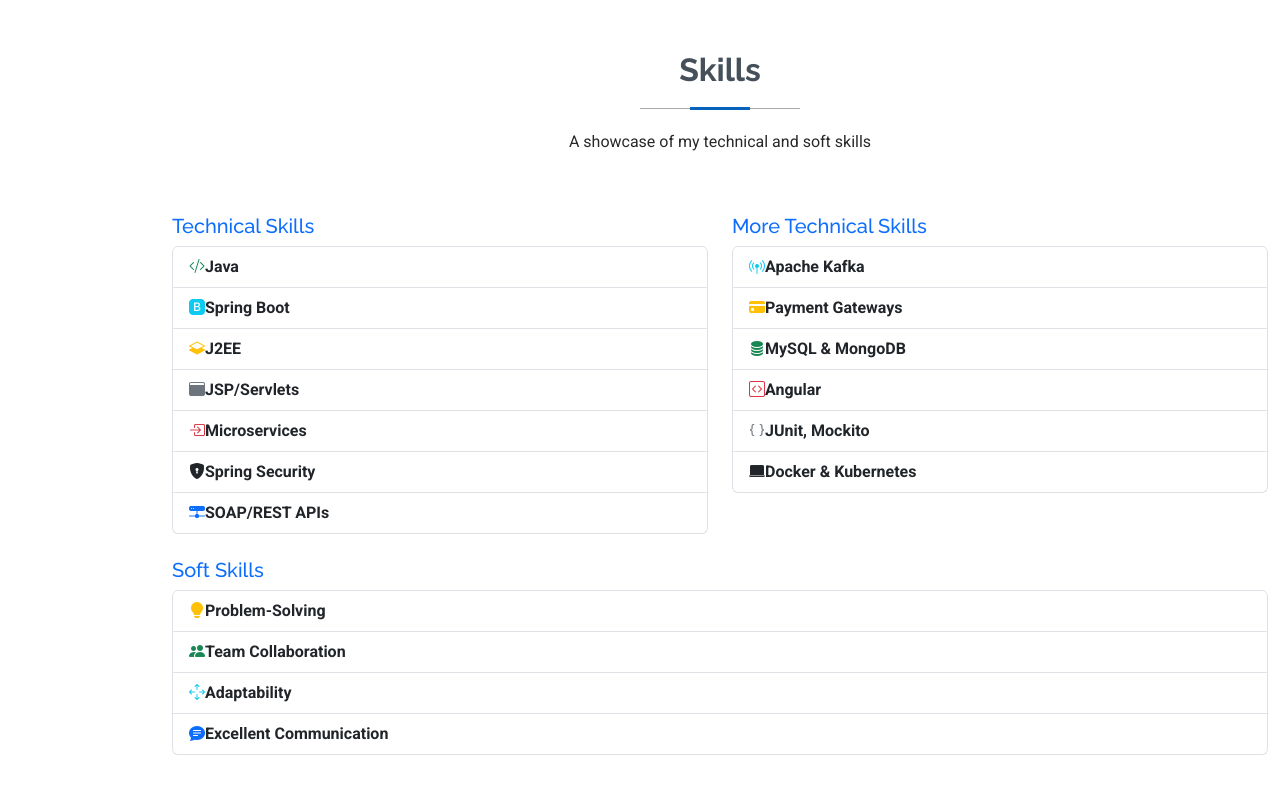
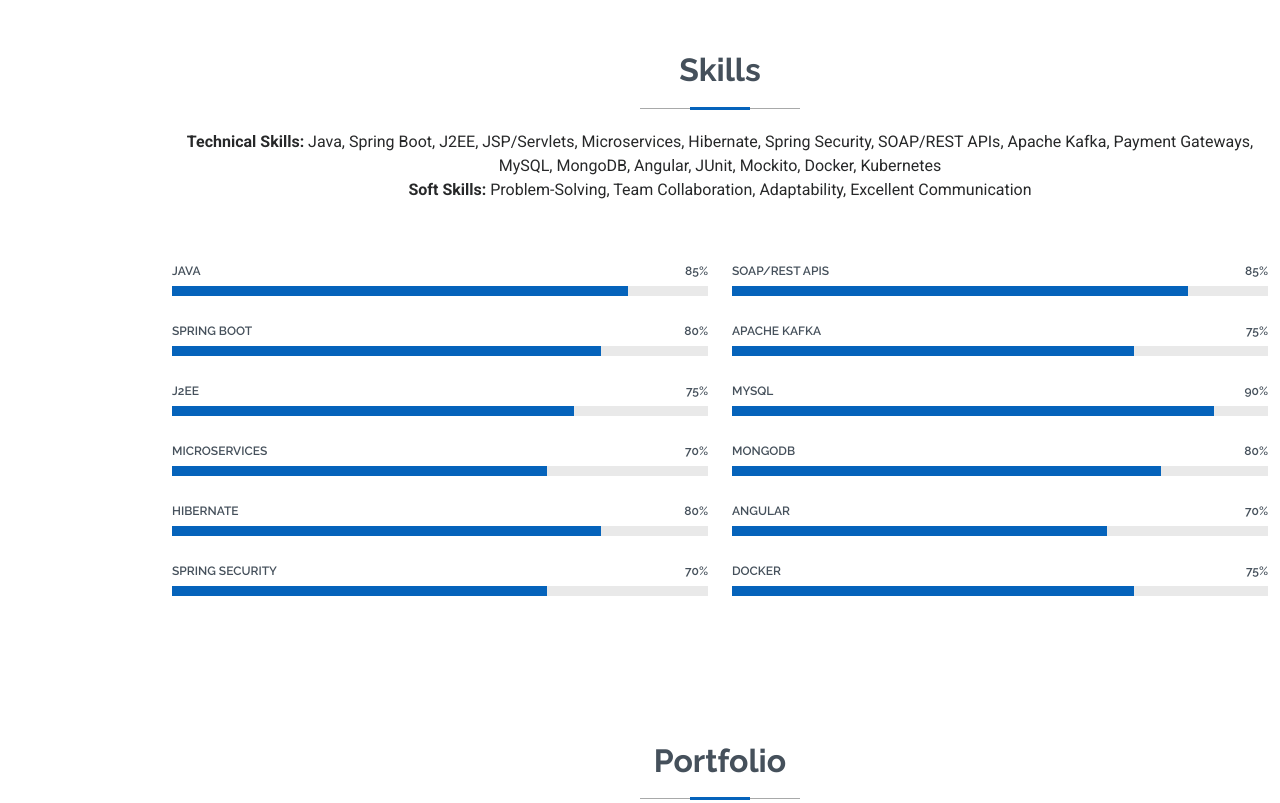
Before and after one commit to iamharshit27/Portfolio, a plain HTML site: page index.html in a window 1280 px wide. Shown: the part 1500-2303 px from the top of the page. Drawn offline with nearby package versions, Linux system fonts and the light colour scheme.

Commit message:
second commit

```diff
--- a/index.html
+++ b/index.html
@@ -41,8 +41,8 @@
       <ul>
         <li><a href="#hero" class="active"><i class="bi bi-house navicon"></i><span>Home</span></a></li>
         <li><a href="#about"><i class="bi bi-person navicon"></i><span>About</span></a></li>
+        <li><a href="#portfolio"><i class="bi bi-images navicon"></i><span>Portfolio</span></a></li>
         <li><a href="#resume"><i class="bi bi-file-earmark-text navicon"></i><span>Resume</span></a></li>
-        <li><a href="#portfolio"><i class="bi bi-images navicon"></i><span>Portfolio</span></a></li>
         <li><a href="#contact"><i class="bi bi-envelope navicon"></i><span>Contact</span></a></li>
       </ul>
     </nav>
@@ -66,7 +66,7 @@
               <a href="#"><i class="bi bi-twitter-x"></i></a>
               <a href="#"><i class="bi bi-facebook"></i></a>
               <a href="#"><i class="bi bi-instagram"></i></a>
-              <a href="#"><i class="bi bi-linkedin"></i></a>
+              <a href="https://www.linkedin.com/in/iamharshit27/"><i class="bi bi-linkedin"></i></a>
             </div>
           </div>
         </div>
@@ -90,7 +90,7 @@
 
         <div class="row gy-4 justify-content-center">
           <div class="col-lg-4">
-            <img src="assets/img/profile-img.jpg" class="img-fluid" alt="">
+            <img src="assets/img/img.jpg" class="img-fluid" alt="">
           </div>
           <div class="col-lg-8 content">
             <h2>Software Engineer &amp; Java Developer.</h2>
@@ -128,101 +128,9 @@
 
     </section><!-- /About Section -->
 
-    <!-- Skills Section -->
-    <section id="skills" class="skills section">
-
-      <!-- Section Title -->
-      <div class="container section-title" data-aos="fade-up">
-        <h2>Skills</h2>
-        <p>A showcase of my technical and soft skills</p>
-      </div><!-- End Section Title -->
-
-      <div class="container" data-aos="fade-up" data-aos-delay="100">
-        <div class="row skills-content">
-
-          <!-- Technical Skills -->
-          <div class="col-lg-6">
-            <h5 class="text-primary">Technical Skills</h5>
-            <div class="list-group">
-              <div class="list-group-item d-flex align-items-center">
-                <i class="bi bi-code-slash text-success mr-3"></i><strong>Java</strong>
-              </div>
-              <div class="list-group-item d-flex align-items-center">
-                <i class="bi bi-bootstrap-fill text-info mr-3"></i><strong>Spring Boot</strong>
-              </div>
-              <div class="list-group-item d-flex align-items-center">
-                <i class="bi bi-layers-half text-warning mr-3"></i><strong>J2EE</strong>
-              </div>
-              <div class="list-group-item d-flex align-items-center">
-                <i class="bi bi-window-dock text-secondary mr-3"></i><strong>JSP/Servlets</strong>
-              </div>
-              <div class="list-group-item d-flex align-items-center">
-                <i class="bi bi-box-arrow-in-right text-danger mr-3"></i><strong>Microservices</strong>
-              </div>
-              <div class="list-group-item d-flex align-items-center">
-                <i class="bi bi-shield-lock-fill text-dark mr-3"></i><strong>Spring Security</strong>
-              </div>
-              <div class="list-group-item d-flex align-items-center">
-                <i class="bi bi-hdd-network-fill text-primary mr-3"></i><strong>SOAP/REST APIs</strong>
-              </div>
-            </div>
-          </div>
-
-          <!-- Additional Technical Skills -->
-          <div class="col-lg-6">
-            <h5 class="text-primary">More Technical Skills</h5>
-            <div class="list-group">
-              <div class="list-group-item d-flex align-items-center">
-                <i class="bi bi-broadcast-pin text-info mr-3"></i><strong>Apache Kafka</strong>
-              </div>
-              <div class="list-group-item d-flex align-items-center">
-                <i class="bi bi-credit-card-fill text-warning mr-3"></i><strong>Payment Gateways</strong>
-              </div>
-              <div class="list-group-item d-flex align-items-center">
-                <i class="bi bi-database-fill text-success mr-3"></i><strong>MySQL & MongoDB</strong>
-              </div>
-              <div class="list-group-item d-flex align-items-center">
-                <i class="bi bi-code-square text-danger mr-3"></i><strong>Angular</strong>
-              </div>
-              <div class="list-group-item d-flex align-items-center">
-                <i class="bi bi-braces text-secondary mr-3"></i><strong>JUnit, Mockito</strong>
-              </div>
-              <div class="list-group-item d-flex align-items-center">
-                <i class="bi bi-laptop-fill text-dark mr-3"></i><strong>Docker & Kubernetes</strong>
-              </div>
-            </div>
-          </div>
-
-        </div>
-
-        <div class="row mt-4 skills-content">
-          <!-- Soft Skills -->
-          <div class="col-lg-12">
-            <h5 class="text-primary">Soft Skills</h5>
-            <div class="list-group">
-              <div class="list-group-item d-flex align-items-center">
-                <i class="bi bi-lightbulb-fill text-warning mr-3"></i><strong>Problem-Solving</strong>
-              </div>
-              <div class="list-group-item d-flex align-items-center">
-                <i class="bi bi-people-fill text-success mr-3"></i><strong>Team Collaboration</strong>
-              </div>
-              <div class="list-group-item d-flex align-items-center">
-                <i class="bi bi-arrows-move text-info mr-3"></i><strong>Adaptability</strong>
-              </div>
-              <div class="list-group-item d-flex align-items-center">
-                <i class="bi bi-chat-text-fill text-primary mr-3"></i><strong>Excellent Communication</strong>
-              </div>
-            </div>
-          </div>
-        </div>
-
-      </div>
-    </section><!-- /Skills Section -->
-
     <!-- Add Bootstrap icons -->
     <link rel="stylesheet"
       href="https://cdnjs.cloudflare.com/ajax/libs/bootstrap-icons/1.5.0/font/bootstrap-icons.min.css">
-
 
 
     <!-- Skills Section -->
@@ -231,7 +139,10 @@
       <!-- Section Title -->
       <div class="container section-title" data-aos="fade-up">
         <h2>Skills</h2>
-        <p>Necessitatibus eius consequatur ex aliquid fuga eum quidem sint consectetur velit</p>
+        <p><strong>Technical Skills:</strong> Java, Spring Boot, J2EE, JSP/Servlets, Microservices, Hibernate, Spring
+          Security, SOAP/REST APIs, Apache Kafka, Payment Gateways, MySQL, MongoDB, Angular, JUnit, Mockito, Docker,
+          Kubernetes</p>
+        <p><strong>Soft Skills:</strong> Problem-Solving, Team Collaboration, Adaptability, Excellent Communication</p>
       </div><!-- End Section Title -->
 
       <div class="container" data-aos="fade-up" data-aos-delay="100">
@@ -241,25 +152,49 @@
           <div class="col-lg-6">
 
             <div class="progress">
-              <span class="skill"><span>HTML</span> <i class="val">100%</i></span>
+              <span class="skill"><span>Java</span> <i class="val">85%</i></span>
               <div class="progress-bar-wrap">
-                <div class="progress-bar" role="progressbar" aria-valuenow="100" aria-valuemin="0" aria-valuemax="100">
+                <div class="progress-bar" role="progressbar" aria-valuenow="85" aria-valuemin="0" aria-valuemax="100">
                 </div>
               </div>
             </div><!-- End Skills Item -->
 
             <div class="progress">
-              <span class="skill"><span>CSS</span> <i class="val">90%</i></span>
+              <span class="skill"><span>Spring Boot</span> <i class="val">80%</i></span>
               <div class="progress-bar-wrap">
-                <div class="progress-bar" role="progressbar" aria-valuenow="90" aria-valuemin="0" aria-valuemax="100">
+                <div class="progress-bar" role="progressbar" aria-valuenow="80" aria-valuemin="0" aria-valuemax="100">
                 </div>
               </div>
             </div><!-- End Skills Item -->
 
             <div class="progress">
-              <span class="skill"><span>JavaScript</span> <i class="val">75%</i></span>
+              <span class="skill"><span>J2EE</span> <i class="val">75%</i></span>
               <div class="progress-bar-wrap">
                 <div class="progress-bar" role="progressbar" aria-valuenow="75" aria-valuemin="0" aria-valuemax="100">
+                </div>
+              </div>
+            </div><!-- End Skills Item -->
+
+            <div class="progress">
+              <span class="skill"><span>Microservices</span> <i class="val">70%</i></span>
+              <div class="progress-bar-wrap">
+                <div class="progress-bar" role="progressbar" aria-valuenow="70" aria-valuemin="0" aria-valuemax="100">
+                </div>
+              </div>
+            </div><!-- End Skills Item -->
+
+            <div class="progress">
+              <span class="skill"><span>Hibernate</span> <i class="val">80%</i></span>
+              <div class="progress-bar-wrap">
+                <div class="progress-bar" role="progressbar" aria-valuenow="80" aria-valuemin="0" aria-valuemax="100">
+                </div>
+              </div>
+            </div><!-- End Skills Item -->
+
+            <div class="progress">
+              <span class="skill"><span>Spring Security</span> <i class="val">70%</i></span>
+              <div class="progress-bar-wrap">
+                <div class="progress-bar" role="progressbar" aria-valuenow="70" aria-valuemin="0" aria-valuemax="100">
                 </div>
               </div>
             </div><!-- End Skills Item -->
@@ -269,7 +204,31 @@
           <div class="col-lg-6">
 
             <div class="progress">
-              <span class="skill"><span>PHP</span> <i class="val">80%</i></span>
+              <span class="skill"><span>SOAP/REST APIs</span> <i class="val">85%</i></span>
+              <div class="progress-bar-wrap">
+                <div class="progress-bar" role="progressbar" aria-valuenow="85" aria-valuemin="0" aria-valuemax="100">
+                </div>
+              </div>
+            </div><!-- End Skills Item -->
+
+            <div class="progress">
+              <span class="skill"><span>Apache Kafka</span> <i class="val">75%</i></span>
+              <div class="progress-bar-wrap">
+                <div class="progress-bar" role="progressbar" aria-valuenow="75" aria-valuemin="0" aria-valuemax="100">
+                </div>
+              </div>
+            </div><!-- End Skills Item -->
+
+            <div class="progress">
+              <span class="skill"><span>MySQL</span> <i class="val">90%</i></span>
+              <div class="progress-bar-wrap">
+                <div class="progress-bar" role="progressbar" aria-valuenow="90" aria-valuemin="0" aria-valuemax="100">
+                </div>
+              </div>
+            </div><!-- End Skills Item -->
+
+            <div class="progress">
+              <span class="skill"><span>MongoDB</span> <i class="val">80%</i></span>
               <div class="progress-bar-wrap">
                 <div class="progress-bar" role="progressbar" aria-valuenow="80" aria-valuemin="0" aria-valuemax="100">
                 </div>
@@ -277,17 +236,17 @@
             </div><!-- End Skills Item -->
 
             <div class="progress">
-              <span class="skill"><span>WordPress/CMS</span> <i class="val">90%</i></span>
+              <span class="skill"><span>Angular</span> <i class="val">70%</i></span>
               <div class="progress-bar-wrap">
-                <div class="progress-bar" role="progressbar" aria-valuenow="90" aria-valuemin="0" aria-valuemax="100">
+                <div class="progress-bar" role="progressbar" aria-valuenow="70" aria-valuemin="0" aria-valuemax="100">
                 </div>
               </div>
             </div><!-- End Skills Item -->
 
             <div class="progress">
-              <span class="skill"><span>Photoshop</span> <i class="val">55%</i></span>
+              <span class="skill"><span>Docker</span> <i class="val">75%</i></span>
               <div class="progress-bar-wrap">
-                <div class="progress-bar" role="progressbar" aria-valuenow="55" aria-valuemin="0" aria-valuemax="100">
+                <div class="progress-bar" role="progressbar" aria-valuenow="75" aria-valuemin="0" aria-valuemax="100">
                 </div>
               </div>
             </div><!-- End Skills Item -->
@@ -299,6 +258,7 @@
       </div>
 
     </section><!-- /Skills Section -->
+
 
 
     <!-- Portfolio Section -->
@@ -337,15 +297,33 @@
               </div>
             </div><!-- End Portfolio Item -->
 
-                <!-- Portfolio Item 5 - Flight Landing Data Insights -->
-                <div class="col-lg-4 col-md-6 portfolio-item isotope-item filter-web">
-                  <img src="assets/img/portfolio/99deals.png" class="img-fluid" alt="Flight Landing Data Insights">
+
+
+            <!-- Portfolio Item 2 - Library Management System -->
+            <div class="col-lg-4 col-md-6 portfolio-item isotope-item filter-java">
+              <img src="assets/img/portfolio/library.png" class="img-fluid" alt="Library Management System">
               <div class="portfolio-info">
-                    <h4>Vacation Packages Booking Web Application</h4>
-                    <p>A web application for booking vacation packages, featuring flight, hotels and Car Rental</p>
-                    <a href="assets/img/portfolio/99deals.png" title="Vacation Packages"
-                      data-gallery="portfolio-gallery-web" class="glightbox preview-link"><i class="bi bi-zoom-in"></i></a>
-                    <a href="https://www.99tripsdeal.com/" title="More Details" class="details-link"><i
+                <h4>Library Management System</h4>
+                <p>A Java application for efficient resource handling and user authentication in libraries.</p>
+                <a href="assets/img/portfolio/library.png" title="Library Management"
+                  data-gallery="portfolio-gallery-java" class="glightbox preview-link"><i class="bi bi-zoom-in"></i></a>
+                <a href="https://github.com/iamharshit27/LibraryManagementProject?tab=readme-ov-file"
+                  title="More Details" class="details-link"><i class="bi bi-link-45deg"></i></a>
+              </div>
+            </div><!-- End Portfolio Item -->
+
+
+
+
+            <!-- Portfolio Item 2 - Library Management System -->
+            <div class="col-lg-4 col-md-6 portfolio-item isotope-item filter-java">
+              <img src="assets/img/portfolio/asego.png" class="img-fluid" alt="Library Management System">
+              <div class="portfolio-info">
+                <h4>Asego Insurance API Integration</h4>
+                <p>Integrate the insurance api for flight delay , baggage and health insurance</p>
+                <a href="assets/img/portfolio/asego.png" title="Library Management"
+                  data-gallery="portfolio-gallery-java" class="glightbox preview-link"><i class="bi bi-zoom-in"></i></a>
+                <a href="https://www.travomint.com" title="More Details" class="details-link"><i
                     class="bi bi-link-45deg"></i></a>
               </div>
             </div><!-- End Portfolio Item -->
@@ -363,16 +341,17 @@
               </div>
             </div><!-- End Portfolio Item -->
 
-                <!-- Portfolio Item 2 - Library Management System -->
-                <div class="col-lg-4 col-md-6 portfolio-item isotope-item filter-java">
-                  <img src="assets/img/portfolio/library.png" class="img-fluid" alt="Library Management System">
+
+            <!-- Portfolio Item 5 - Flight Landing Data Insights -->
+            <div class="col-lg-4 col-md-6 portfolio-item isotope-item filter-web">
+              <img src="assets/img/portfolio/99deals.png" class="img-fluid" alt="Flight Landing Data Insights">
               <div class="portfolio-info">
-                    <h4>Library Management System</h4>
-                    <p>A Java application for efficient resource handling and user authentication in libraries.</p>
-                    <a href="assets/img/portfolio/library.png" title="Library Management"
-                      data-gallery="portfolio-gallery-java" class="glightbox preview-link"><i class="bi bi-zoom-in"></i></a>
-                    <a href="https://github.com/iamharshit27/LibraryManagementProject?tab=readme-ov-file"
-                      title="More Details" class="details-link"><i class="bi bi-link-45deg"></i></a>
+                <h4>Vacation Packages Booking Web Application</h4>
+                <p>A web application for booking vacation packages, featuring flight, hotels and Car Rental</p>
+                <a href="assets/img/portfolio/99deals.png" title="Vacation Packages"
+                  data-gallery="portfolio-gallery-web" class="glightbox preview-link"><i class="bi bi-zoom-in"></i></a>
+                <a href="https://www.99tripsdeal.com/" title="More Details" class="details-link"><i
+                    class="bi bi-link-45deg"></i></a>
               </div>
             </div><!-- End Portfolio Item -->
 
@@ -386,7 +365,7 @@
                 </p>
                 <a href="assets/img/portfolio/api.webp" title="Vacation Packages" data-gallery="portfolio-gallery-web"
                   class="glightbox preview-link"><i class="bi bi-zoom-in"></i></a>
-                    <a href="https://www.99tripsdeal.com/" title="More Details" class="details-link"><i
+                <a href="https://www.travomint.com" title="More Details" class="details-link"><i
                     class="bi bi-link-45deg"></i></a>
               </div>
             </div><!-- End Portfolio Item -->
@@ -516,7 +495,7 @@
       <!-- Section Title -->
       <div class="container section-title" data-aos="fade-up">
         <h2>Contact</h2>
-        <p>Necessitatibus eius consequatur ex aliquid fuga eum quidem sint consectetur velit</p>
+        <p>We’re Just a Message Away!</p>
       </div><!-- End Section Title -->
 
       <div class="container" data-aos="fade" data-aos-delay="100">
@@ -528,7 +507,7 @@
               <i class="bi bi-geo-alt flex-shrink-0"></i>
               <div>
                 <h3>Address</h3>
-                <p>A108 Adam Street, New York, NY 535022</p>
+                <p>Noida Sector-75 201301, UP</p>
               </div>
             </div><!-- End Info Item -->
 
@@ -536,7 +515,7 @@
               <i class="bi bi-telephone flex-shrink-0"></i>
               <div>
                 <h3>Call Us</h3>
-                <p>+1 5589 55488 55</p>
+                <p>+91 8477846486</p>
               </div>
             </div><!-- End Info Item -->
 
@@ -544,7 +523,7 @@
               <i class="bi bi-envelope flex-shrink-0"></i>
               <div>
                 <h3>Email Us</h3>
-                <p>info@example.com</p>
+                <p>chauhanharshit605@gmail.com</p>
               </div>
             </div><!-- End Info Item -->
 
@@ -600,7 +579,7 @@
         <a href=""><i class="bi bi-facebook"></i></a>
         <a href=""><i class="bi bi-instagram"></i></a>
         <a href=""><i class="bi bi-skype"></i></a>
-        <a href=""><i class="bi bi-linkedin"></i></a>
+        <a href="https://www.linkedin.com/in/iamharshit27/"><i class="bi bi-linkedin"></i></a>
       </div>
       <div class="container">
         <div class="copyright">
```
Also changed, not shown: assets/img/img.jpg (added), assets/img/portfolio/asego.png (added). Lines whose indentation alone changed are shown as unchanged.
